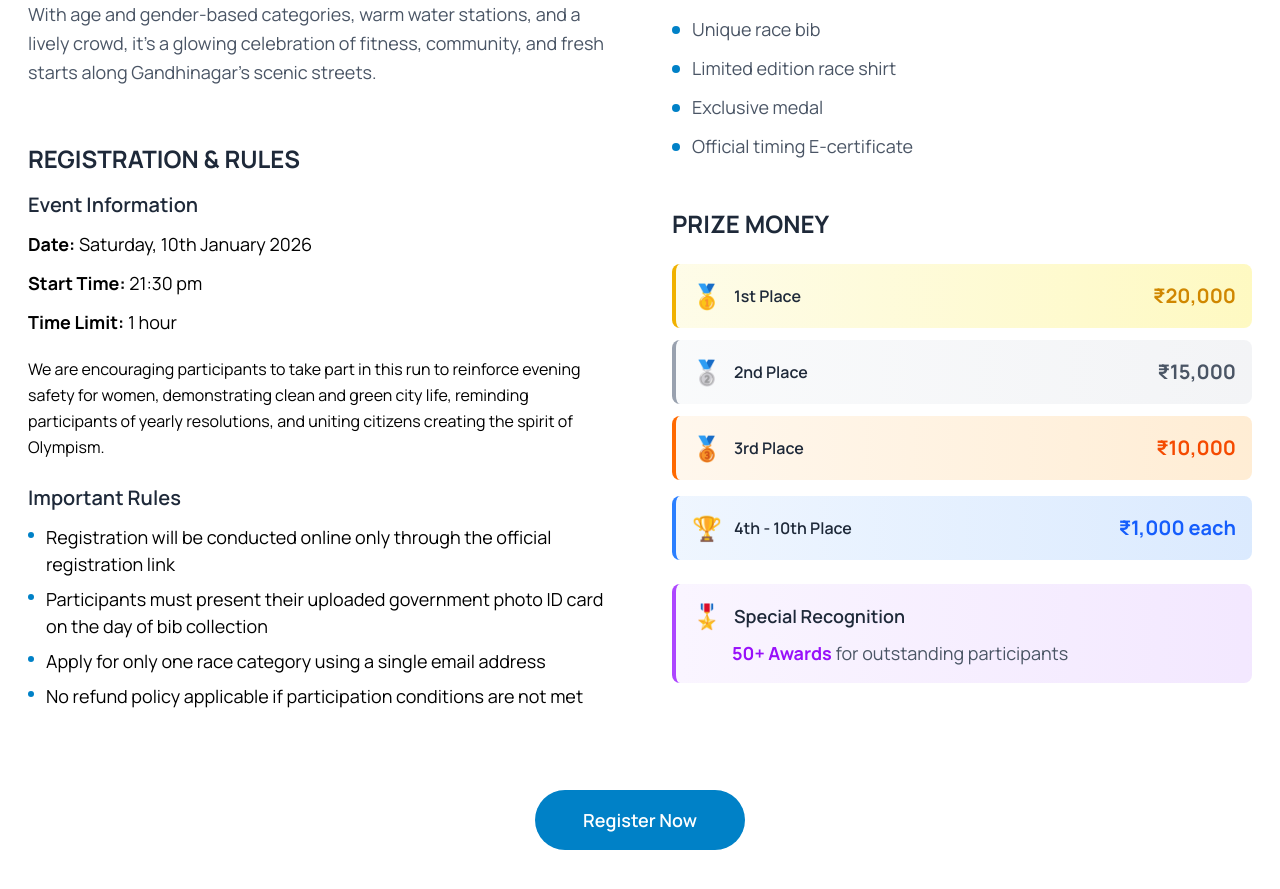
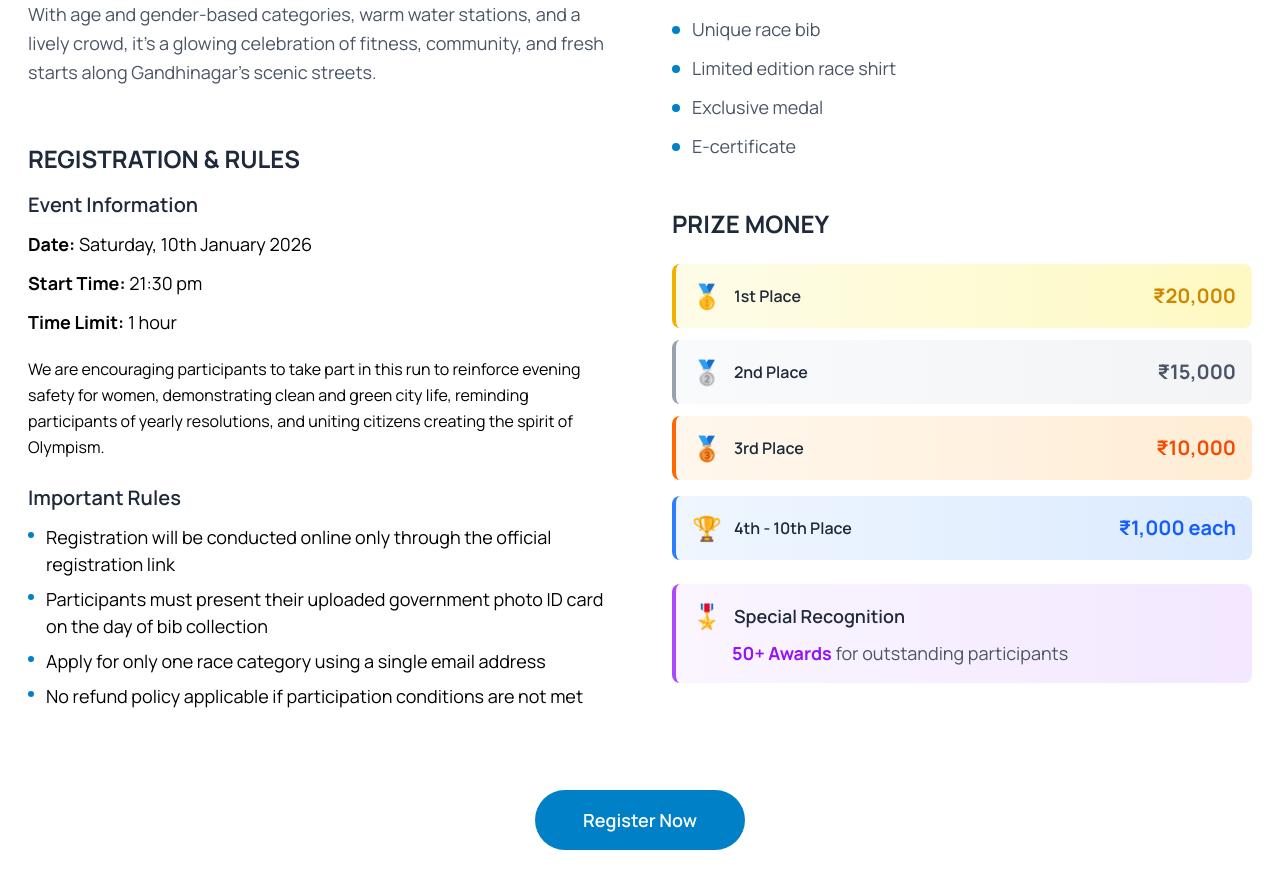
Before and after one commit to Rashtriya-Raksha-University/gandhinagar-marathon-2026, a Next.js app: page /race/five-km in a window 1280 px wide. Shown: the part 1040-1929 px from the top of the page. Built offline with nearby package versions, Linux system fonts and the light colour scheme; no server answers.

Commit message:
feat(ui): remove timming certificates

```diff
--- a/src/app/components/five-km/five-km-detail/index.tsx
+++ b/src/app/components/five-km/five-km-detail/index.tsx
@@ -166,7 +166,7 @@ const FiveKmDetail = () => {
                   "Unique race bib",
                   "Limited edition race shirt",
                   "Exclusive medal",
-                  "Official timing E-certificate",
+                  "E-certificate",
                 ].map((item, index) => (
                   <div key={index} className="flex items-center gap-3">
                     <div className="w-2 h-2 bg-primary rounded-full shrink-0"></div>
--- a/src/app/components/fun-race/fun-race-deatil/index.tsx
+++ b/src/app/components/fun-race/fun-race-deatil/index.tsx
@@ -171,7 +171,7 @@ const FunRunDetail = () => {
                   "Limited edition race shirt",
                   "Exclusive medal",
 
-                  "Official participation E-certificate",
+                  "E-certificate",
                 ].map((item, index) => (
                   <div key={index} className="flex items-center gap-3">
                     <div className="w-2 h-2 bg-primary rounded-full flex-shrink-0"></div>
--- a/src/app/components/ten-km/ten-km-detail/index.tsx
+++ b/src/app/components/ten-km/ten-km-detail/index.tsx
@@ -168,7 +168,7 @@ const TenKmDetail = () => {
                   "Limited edition race shirt",
                   "Exclusive medal",
                   "Surprise goody kit",
-                  "Official timing E-certificate",
+                  "E-certificate",
                 ].map((item, index) => (
                   <div key={index} className="flex items-center gap-3">
                     <div className="w-2 h-2 bg-primary rounded-full flex-shrink-0"></div>
```
